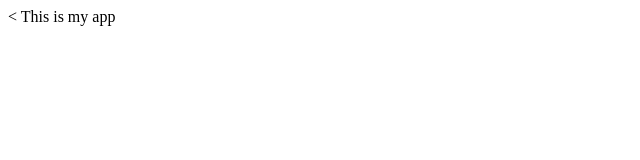
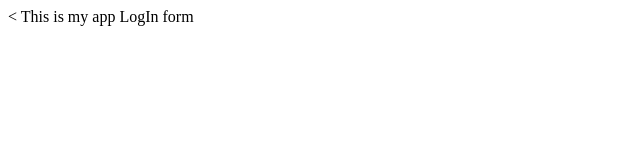
Before and after one commit to oswin224/myappSample, a plain HTML site: page index.html in a window 1280 px wide. Shown: the full height of the page, 0-640 px from the left. Drawn offline with Linux system fonts and the light colour scheme.

Commit message:
logIn form

```diff
--- a/index.html
+++ b/index.html
@@ -6,5 +6,6 @@
   </head>
   <body>
     This is my app
+    LogIn form
   </body>
 </html>
```
Also changed, not shown: log.txt (added), logIn.html (added).
